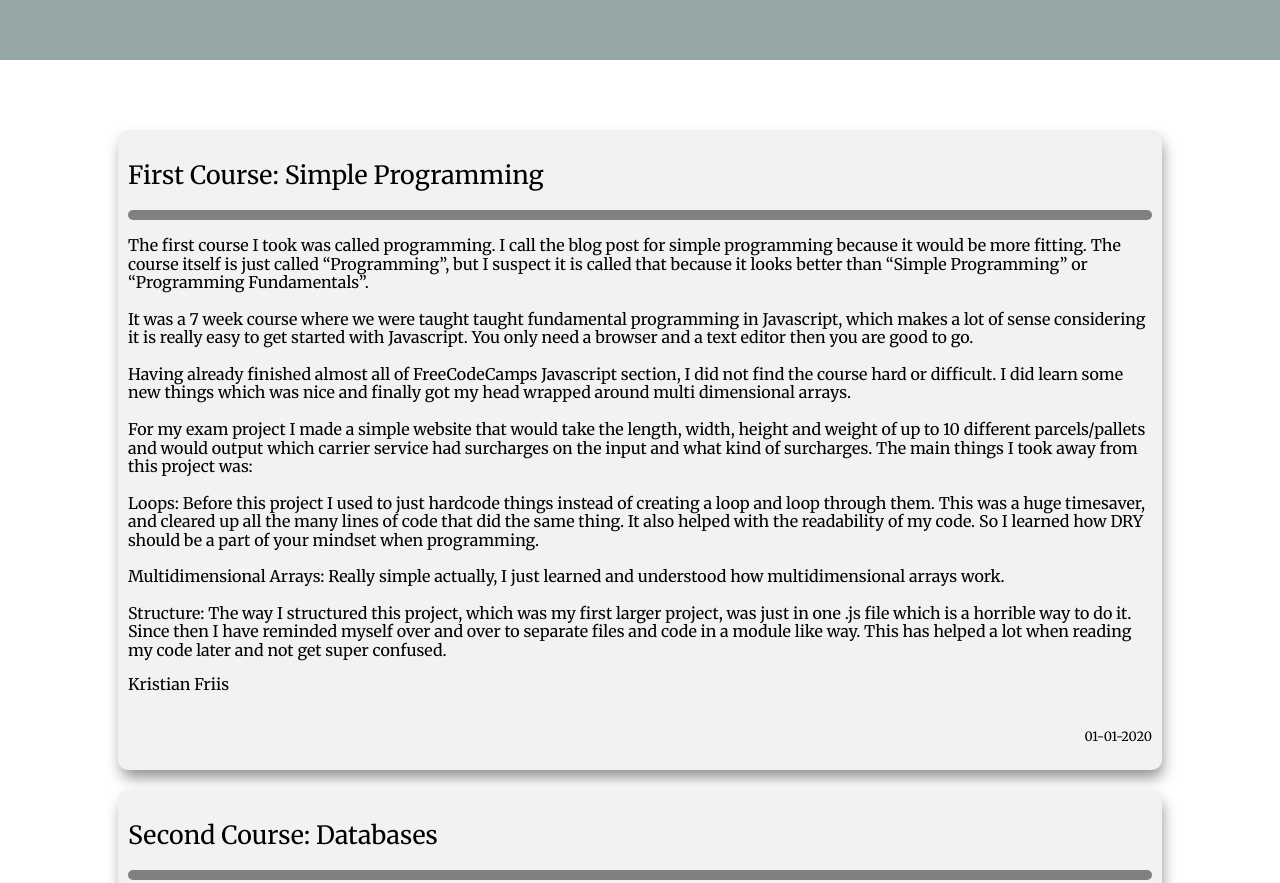
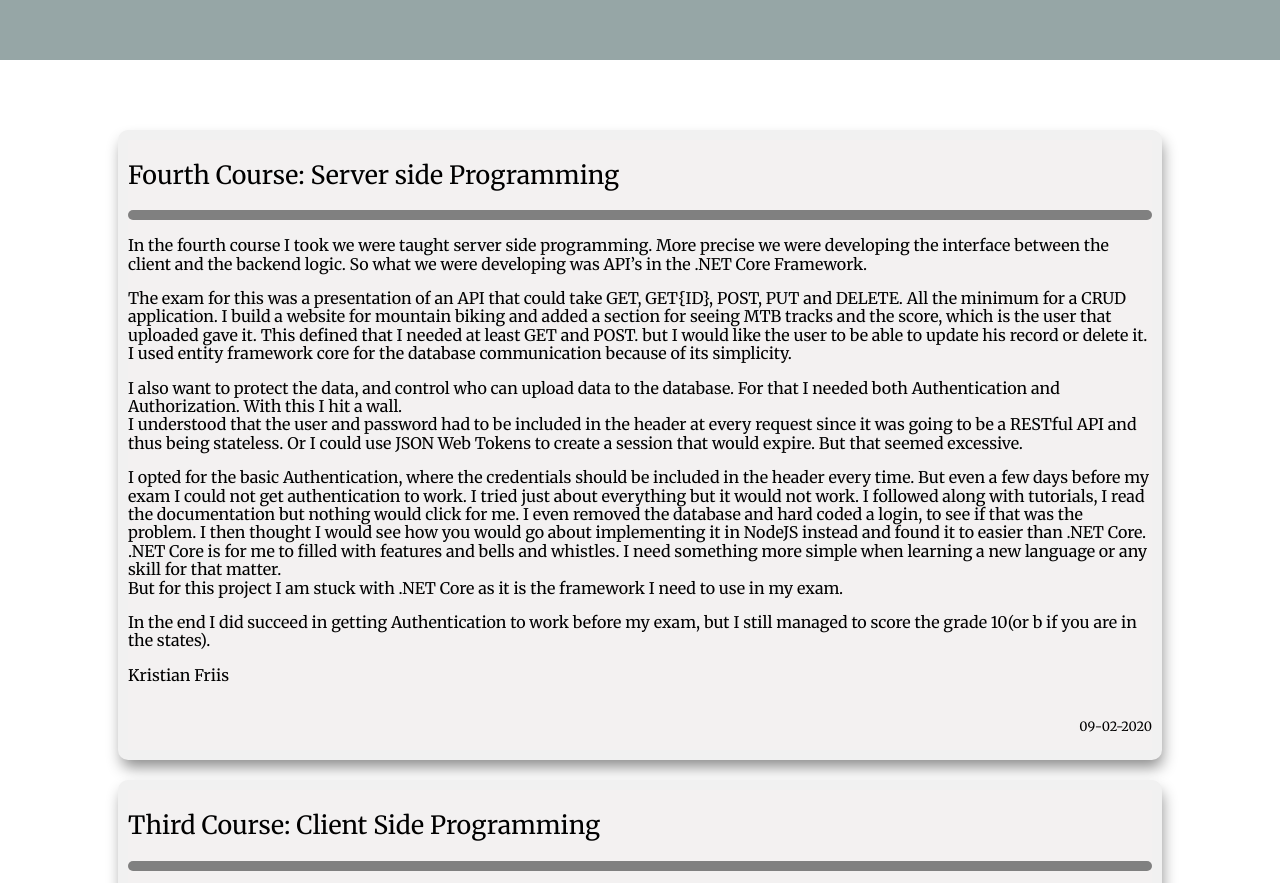
Before and after one commit to Kristianfriis/Kristian_Blog, a website built with Parcel: page index.html in a window 1280 px wide. Shown: the part 500-1383 px from the top of the page. Built offline with nearby package versions, Linux system fonts and the light colour scheme.

Commit message:
reversed the upload of blogpost, so it starts with the latest instead of the oldest.
Future idea, only show title and perhaps 1-4 lines of text and make it
expandable instead.

```diff
--- a/src/index.mjs
+++ b/src/index.mjs
@@ -2,13 +2,10 @@ import blogPost from './blog_post.mjs';
 
 const container = document.getElementById('container');
 
-function test() {
-  console.log(blogPost[0].title);
-}
-
 function getBlogPosts(){
   let output = "";
-  for (var i = 0; i < blogPost.length; i++) {
+  var blogCounter = blogPost.length-1;
+  for (var i = blogCounter; i > -1; i--) {
     output +=   `<div class="content">
                   <h2>${blogPost[i].title}</h2>
                   <div class="content_header">
--- a/src/styles.css
+++ b/src/styles.css
@@ -119,7 +119,7 @@ footer {
   font-size: 16px;
 }
 /*---------------media starts here--------------*/
-@media (max-width: 600px) {
+@media (max-width: 740px) {
   #header {
     height: 290px;
   }
```
